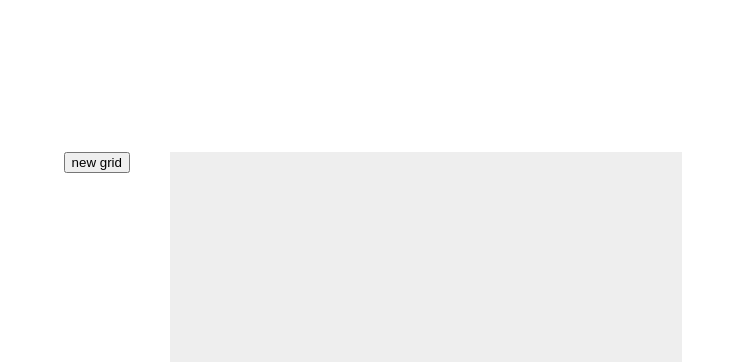
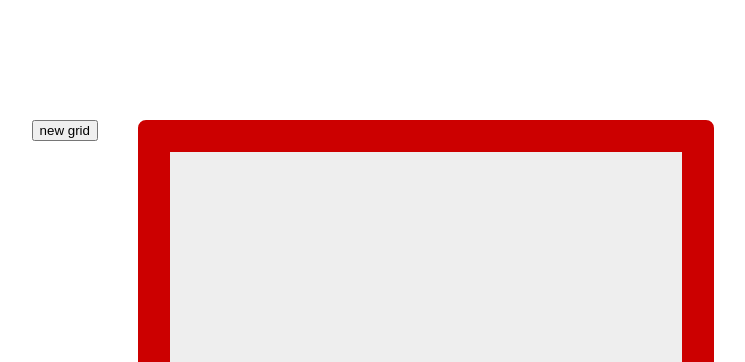
Before and after one commit to mjr141/etch-a-sketch, a plain HTML site: page index.html in a window 1280 px wide. Shown: the top 362 px of the page, without its empty margins (214-959 px from the left). Drawn offline with Linux system fonts and the light colour scheme.

Commit message:
add border to etch a sketch box

```diff
--- a/styles.css
+++ b/styles.css
@@ -13,11 +13,15 @@ body {
   display: flex;
   flex-wrap: wrap;
   flex-shrink: 0;
+  border-style: solid;
+  border-width: 32px;
+  border-color: #cc0000;
+  border-radius: 8px;
 }
 
 #left, #right {
   flex: 1;
-  height: 512px;
+  height: 576px; /*height of box plus border*/
 }
 
 #left {
@@ -31,5 +35,4 @@ body {
   width: 32px;
   height: 32px;
   background-color: #eee;
-  box-sizing: border-box;
 }
```
